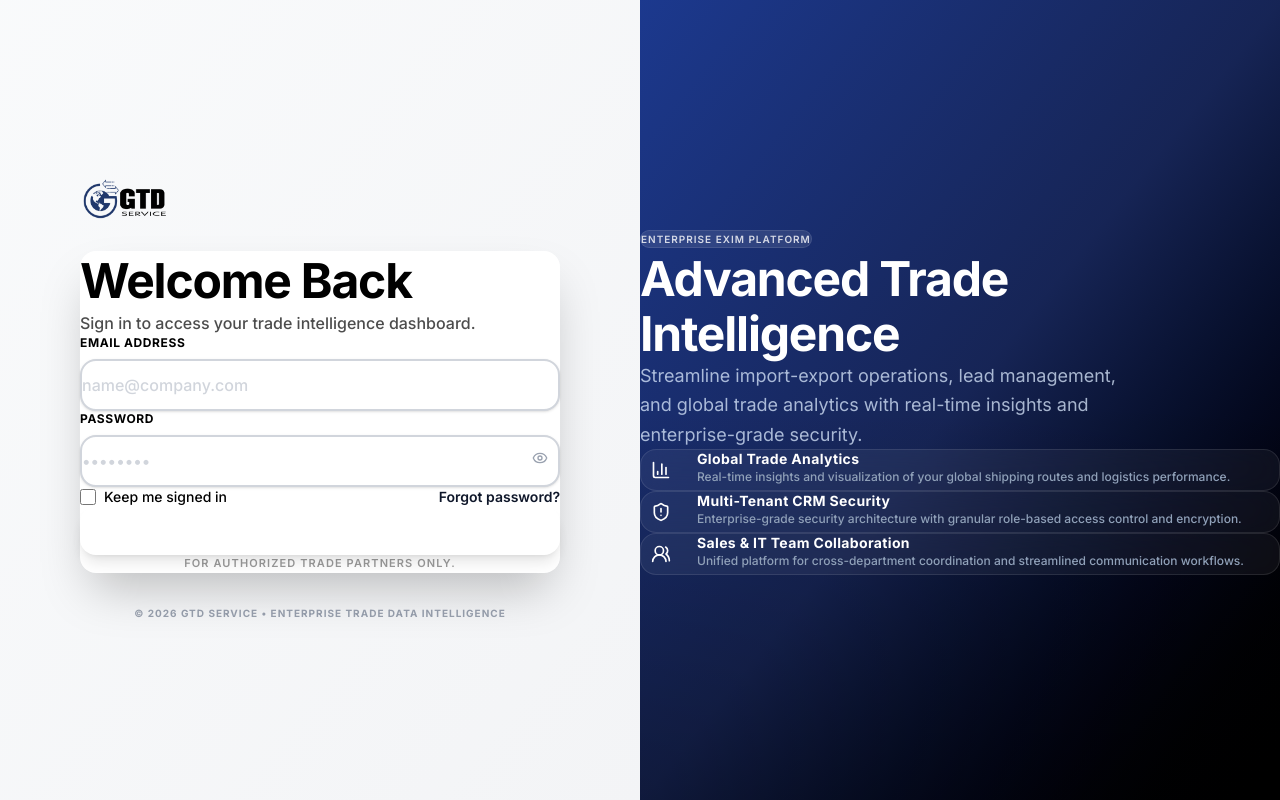
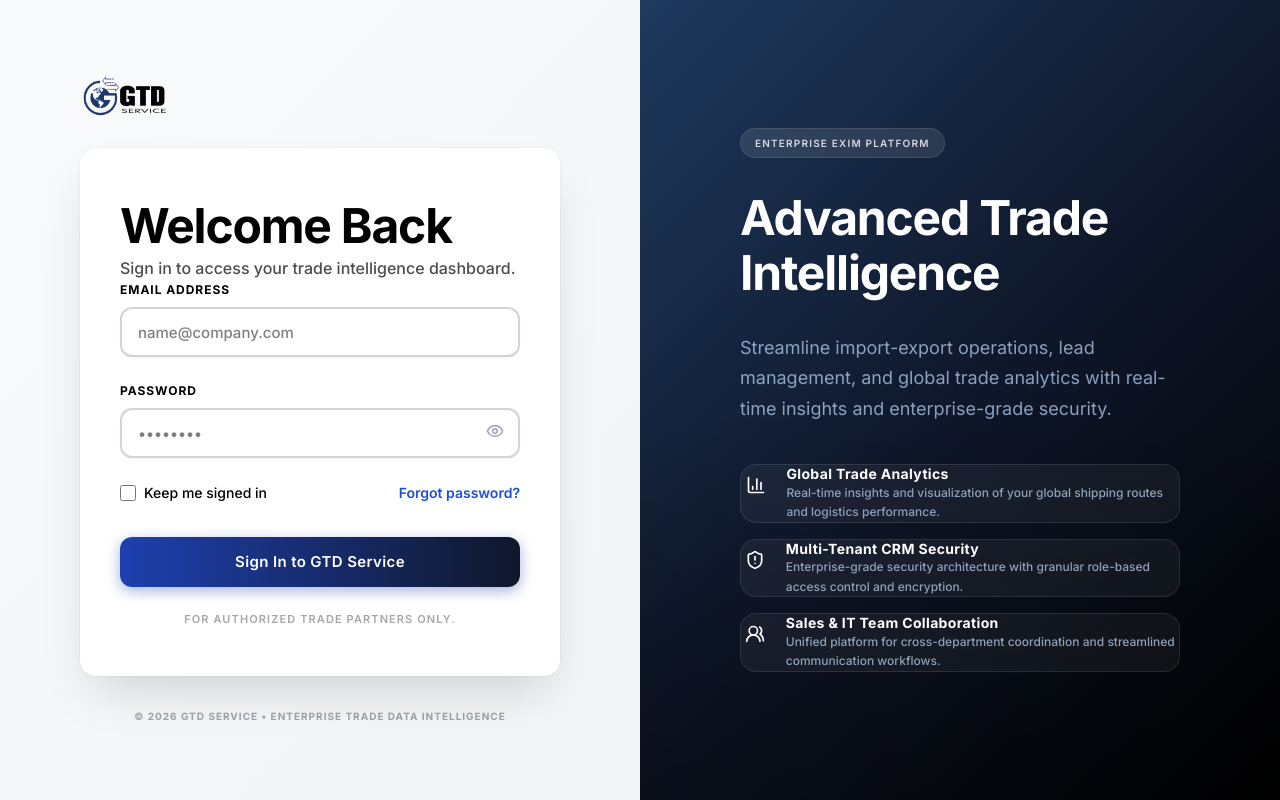
Before and after one commit to dikshapawar-creator/GTT_Smartbot_frontend, a Next.js app: page /signin in a window 1280 px wide. Built offline with nearby package versions, Linux system fonts and the light colour scheme.

Commit message:
enhanced the login page

```diff
--- a/src/app/signin/page.tsx
+++ b/src/app/signin/page.tsx
@@ -116,7 +116,7 @@ function SignInContent() {
                 </div>
             )}
 
-            <form onSubmit={handleSubmit(onSubmit)} className="space-y-7">
+            <form onSubmit={handleSubmit(onSubmit)} style={{ display: 'flex', flexDirection: 'column', gap: '24px' }}>
                 <InputField
                     label="Email Address"
                     placeholder="name@company.com"
@@ -135,36 +135,38 @@ function SignInContent() {
                         <button
                             type="button"
                             onClick={() => setShowPassword(!showPassword)}
-                            className="text-gray-400 hover:text-blue-700 transition-colors focus:outline-none"
+                            style={{ background: 'none', border: 'none', cursor: 'pointer', color: '#9ca3af', padding: '4px' }}
                         >
-                            {showPassword ? <EyeOff className="w-4 h-4" /> : <Eye className="w-4 h-4" />}
+                            {showPassword ? <EyeOff style={{ width: '18px', height: '18px' }} /> : <Eye style={{ width: '18px', height: '18px' }} />}
                         </button>
                     }
                 />
 
-                <div className="flex items-center justify-between">
-                    <label className="flex items-center gap-2 text-black cursor-pointer group select-none text-sm font-medium">
+                <div style={{ display: 'flex', alignItems: 'center', justifyContent: 'space-between' }}>
+                    <label style={{ display: 'flex', alignItems: 'center', gap: '8px', color: '#000', cursor: 'pointer', fontSize: '14px', fontWeight: 500 }}>
                         <input
                             type="checkbox"
                             id="rememberMe"
-                            className="w-4 h-4 rounded border-gray-400 text-blue-700 focus:ring-blue-700 cursor-pointer transition-all"
+                            style={{ width: '16px', height: '16px', borderRadius: '4px', cursor: 'pointer' }}
                             {...register("rememberMe")}
                         />
-                        <span className="group-hover:text-black/70 transition-colors">Keep me signed in</span>
+                        Keep me signed in
                     </label>
                     <Link
                         href="/forgot-password"
-                        className="text-blue-700 hover:text-blue-900 font-semibold transition-colors hover:underline underline-offset-4 text-sm"
+                        style={{ color: '#1d4ed8', fontWeight: 600, fontSize: '14px', textDecoration: 'none' }}
                     >
                         Forgot password?
                     </Link>
                 </div>
 
-                <GradientButton type="submit" isLoading={isLoading}>
-                    Sign In to GTD Service
-                </GradientButton>
+                <div style={{ marginTop: '8px' }}>
+                    <GradientButton type="submit" isLoading={isLoading}>
+                        Sign In to GTD Service
+                    </GradientButton>
+                </div>
 
-                <p className="text-[11px] font-semibold text-black/40 uppercase tracking-widest text-center pt-2">
+                <p style={{ fontSize: '11px', fontWeight: 600, color: 'rgba(0,0,0,0.35)', textTransform: 'uppercase', letterSpacing: '0.1em', textAlign: 'center', margin: 0 }}>
                     For authorized trade partners only.
                 </p>
             </form>
--- a/src/components/Chatbot/Chatbot.tsx
+++ b/src/components/Chatbot/Chatbot.tsx
@@ -282,7 +282,7 @@ export default function Chatbot() {
                                 src="/logo.png"
                                 alt="GTD Logo"
                                 fill
-                                className="object-contain"
+                                className="object-contain inverted-logo"
                             />
                         </div>
                     )}
--- a/src/components/Dashboard/LeadsList.tsx
+++ b/src/components/Dashboard/LeadsList.tsx
@@ -4,7 +4,7 @@ import { Button } from '@/components/ui/Button';
 import { RefreshCw, ExternalLink, Filter } from 'lucide-react';
 import styles from './Dashboard.module.css';
 
-const API_BASE = process.env.NEXT_PUBLIC_API_URL || 'https://api-test.gtdservice.com';
+const API_BASE = process.env.NEXT_PUBLIC_API_URL || 'http://localhost:8000';
 
 interface Lead {
     id: string;
--- a/src/components/Navbar/Navbar.tsx
+++ b/src/components/Navbar/Navbar.tsx
@@ -41,12 +41,12 @@ export default function Navbar() {
         {/* CTA Buttons */}
         <div className={styles.navActions}>
           <Link href="/signin">
-            <button className="h-9 px-5 text-sm font-semibold text-gray-800 bg-white border border-gray-200 rounded-lg hover:bg-gray-50 transition-all shadow-sm">
+            <button style={{ height: '38px', padding: '0 20px', fontSize: '14px', fontWeight: 600, color: '#1f2937', background: '#ffffff', border: '1.5px solid #d1d5db', borderRadius: '8px', cursor: 'pointer', boxShadow: '0 1px 3px rgba(0,0,0,0.1)', whiteSpace: 'nowrap' }}>
               Client Login
             </button>
           </Link>
           <Link href="#contact">
-            <button className="h-9 px-5 text-sm font-semibold text-white bg-blue-600 border border-blue-600 rounded-lg hover:bg-blue-700 transition-all shadow-md">
+            <button style={{ height: '38px', padding: '0 20px', fontSize: '14px', fontWeight: 600, color: '#ffffff', background: '#1d4ed8', border: '1.5px solid #1d4ed8', borderRadius: '8px', cursor: 'pointer', boxShadow: '0 2px 8px rgba(29,78,216,0.35)', whiteSpace: 'nowrap' }}>
               Request Demo
             </button>
           </Link>
--- a/src/components/auth/AuthLayout.tsx
+++ b/src/components/auth/AuthLayout.tsx
@@ -12,53 +12,112 @@ interface AuthLayoutProps {
 
 export default function AuthLayout({ children, rightPanelContent }: AuthLayoutProps) {
     return (
-        <div className="min-h-screen flex flex-col lg:flex-row">
-            {/* Left Side — subtle gradient bg */}
-            <div className="w-full lg:w-1/2 flex items-center justify-center p-8 lg:p-16 bg-gradient-to-br from-gray-50 to-gray-100">
-
-                <div className="w-full max-w-[480px] flex flex-col gap-8">
-                    {/* Logo — above the card */}
-                    <Link href="/" className="inline-flex items-center">
+        <div style={{ minHeight: '100vh', display: 'flex', flexDirection: 'row' }}>
+            {/* Left Side */}
+            <div style={{
+                width: '50%',
+                display: 'flex',
+                alignItems: 'center',
+                justifyContent: 'center',
+                padding: '64px',
+                background: 'linear-gradient(135deg, #f9fafb 0%, #f3f4f6 100%)',
+            }}>
+                <div style={{ width: '100%', maxWidth: '480px', display: 'flex', flexDirection: 'column', gap: '32px' }}>
+                    {/* Logo */}
+                    <Link href="/" style={{ display: 'inline-flex', alignItems: 'center' }}>
                         <Image
                             src="/logo.png"
                             alt="GTD Service"
                             width={140}
                             height={40}
-                            className="h-10 w-auto object-contain"
+                            style={{ height: '40px', width: 'auto', objectFit: 'contain' }}
                             priority
                         />
                     </Link>
 
-                    {/* White Card — auto height, never clips */}
-                    <div className="w-full bg-white rounded-2xl shadow-2xl px-10 py-10 animate-slideUp">
+                    {/* White Card */}
+                    <div style={{
+                        width: '100%',
+                        background: '#ffffff',
+                        borderRadius: '16px',
+                        boxShadow: '0 25px 50px -12px rgba(0, 0, 0, 0.15), 0 0 0 1px rgba(0,0,0,0.03)',
+                        padding: '48px 40px',
+                    }} className="animate-slideUp">
                         {children}
                     </div>
 
                     {/* Footer */}
-                    <p className="text-[10px] font-bold text-gray-400 tracking-widest uppercase text-center">
+                    <p style={{
+                        fontSize: '10px',
+                        fontWeight: 700,
+                        color: '#9ca3af',
+                        letterSpacing: '0.1em',
+                        textTransform: 'uppercase',
+                        textAlign: 'center',
+                    }}>
                         © 2026 GTD Service • Enterprise Trade Data Intelligence
                     </p>
                 </div>
             </div>
 
             {/* Right Side: Brand Panel */}
-            <div className="hidden lg:flex w-1/2 bg-gradient-to-br from-blue-900 via-blue-950 to-black text-white p-[100px] flex-col justify-center space-y-10 relative overflow-hidden">
+            <div style={{
+                width: '50%',
+                display: 'flex',
+                flexDirection: 'column',
+                justifyContent: 'center',
+                padding: '100px',
+                background: 'linear-gradient(135deg, #1e3a5f 0%, #0f172a 50%, #000000 100%)',
+                color: '#ffffff',
+                position: 'relative',
+                overflow: 'hidden',
+            }}>
                 {/* Depth overlay */}
-                <div className="absolute inset-0 bg-gradient-to-t from-black/30 via-transparent to-transparent pointer-events-none z-0" />
+                <div style={{
+                    position: 'absolute',
+                    inset: 0,
+                    background: 'linear-gradient(to top, rgba(0,0,0,0.3), transparent, transparent)',
+                    pointerEvents: 'none',
+                    zIndex: 0,
+                }} />
 
-                <div className="relative z-10 w-full max-w-lg space-y-8">
-                    <span className="inline-block px-3 py-1.5 rounded-full bg-white/10 text-white/80 text-[10px] font-semibold tracking-widest uppercase backdrop-blur-md border border-white/10">
+                <div style={{ position: 'relative', zIndex: 10, maxWidth: '480px', display: 'flex', flexDirection: 'column', gap: '32px' }}>
+                    <span style={{
+                        display: 'inline-block',
+                        padding: '6px 14px',
+                        borderRadius: '9999px',
+                        background: 'rgba(255,255,255,0.1)',
+                        color: 'rgba(255,255,255,0.8)',
+                        fontSize: '10px',
+                        fontWeight: 600,
+                        letterSpacing: '0.12em',
+                        textTransform: 'uppercase',
+                        border: '1px solid rgba(255,255,255,0.1)',
+                        width: 'fit-content',
+                    }}>
                         Enterprise EXIM Platform
                     </span>
-                    <h2 className="text-5xl font-bold text-white tracking-tight leading-[1.15]">
+                    <h2 style={{
+                        fontSize: '48px',
+                        fontWeight: 700,
+                        color: '#ffffff',
+                        letterSpacing: '-0.025em',
+                        lineHeight: 1.15,
+                        margin: 0,
+                    }}>
                         Advanced Trade Intelligence
                     </h2>
-                    <p className="text-lg text-blue-100/75 leading-relaxed">
+                    <p style={{
+                        fontSize: '18px',
+                        color: 'rgba(191, 219, 254, 0.7)',
+                        lineHeight: 1.7,
+                        margin: 0,
+                    }}>
                         Streamline import-export operations, lead management, and global trade analytics with real-time insights and enterprise-grade security.
                     </p>
                 </div>
 
-                <div className="relative z-10 space-y-4">
+                <div style={{ position: 'relative', zIndex: 10, display: 'flex', flexDirection: 'column', gap: '16px', marginTop: '40px' }}>
                     {rightPanelContent}
                 </div>
             </div>
--- a/src/components/auth/GradientButton.tsx
+++ b/src/components/auth/GradientButton.tsx
@@ -1,5 +1,4 @@
 import React from "react";
-import { cn } from "@/lib/utils";
 import { Loader2 } from "lucide-react";
 
 interface GradientButtonProps extends React.ButtonHTMLAttributes<HTMLButtonElement> {
@@ -7,17 +6,48 @@ interface GradientButtonProps extends React.ButtonHTMLAttributes<HTMLButtonEleme
     children: React.ReactNode;
 }
 
-export default function GradientButton({ children, isLoading, className, ...props }: GradientButtonProps) {
+export default function GradientButton({ children, isLoading, style, ...props }: GradientButtonProps) {
     return (
         <button
-            className={cn(
-                "w-full h-12 rounded-xl bg-gradient-to-r from-blue-800 to-blue-950 text-white font-semibold text-sm tracking-wide shadow-lg hover:shadow-xl hover:brightness-110 active:scale-95 transition-all duration-200 disabled:opacity-70 disabled:pointer-events-none flex items-center justify-center gap-2",
-                className
-            )}
+            style={{
+                width: '100%',
+                height: '50px',
+                borderRadius: '12px',
+                background: 'linear-gradient(to right, #1e40af, #0f172a)',
+                color: '#ffffff',
+                fontSize: '15px',
+                fontWeight: 600,
+                letterSpacing: '0.025em',
+                border: 'none',
+                cursor: 'pointer',
+                boxShadow: '0 4px 14px rgba(30, 64, 175, 0.4)',
+                display: 'flex',
+                alignItems: 'center',
+                justifyContent: 'center',
+                gap: '8px',
+                transition: 'all 0.2s ease',
+                opacity: isLoading || props.disabled ? 0.7 : 1,
+                pointerEvents: isLoading || props.disabled ? 'none' : 'auto',
+                ...style,
+            }}
             disabled={isLoading || props.disabled}
+            onMouseEnter={(e) => {
+                e.currentTarget.style.boxShadow = '0 8px 24px rgba(30, 64, 175, 0.5)';
+                e.currentTarget.style.transform = 'translateY(-1px)';
+            }}
+            onMouseLeave={(e) => {
+                e.currentTarget.style.boxShadow = '0 4px 14px rgba(30, 64, 175, 0.4)';
+                e.currentTarget.style.transform = 'translateY(0)';
+            }}
+            onMouseDown={(e) => {
+                e.currentTarget.style.transform = 'scale(0.97)';
+            }}
+            onMouseUp={(e) => {
+                e.currentTarget.style.transform = 'translateY(-1px)';
+            }}
             {...props}
         >
-            {isLoading && <Loader2 className="w-4 h-4 animate-spin" />}
+            {isLoading && <Loader2 style={{ width: '18px', height: '18px', animation: 'spin 1s linear infinite' }} />}
             {children}
         </button>
     );
--- a/src/components/auth/InputField.tsx
+++ b/src/components/auth/InputField.tsx
@@ -1,7 +1,6 @@
 "use client";
 
 import React from "react";
-import { cn } from "@/lib/utils";
 
 interface InputFieldProps extends React.InputHTMLAttributes<HTMLInputElement> {
     label: string;
@@ -9,36 +8,60 @@ interface InputFieldProps extends React.InputHTMLAttributes<HTMLInputElement> {
     rightAction?: React.ReactNode;
 }
 
-export default function InputField({ label, error, rightAction, className, ...props }: InputFieldProps) {
+export default function InputField({ label, error, rightAction, style, ...props }: InputFieldProps) {
     const id = React.useId();
 
     return (
-        <div className="flex flex-col gap-2 w-full">
+        <div style={{ display: 'flex', flexDirection: 'column', gap: '8px', width: '100%' }}>
             <label
                 htmlFor={id}
-                className="text-xs font-bold uppercase tracking-wider text-black"
+                style={{
+                    fontSize: '12px',
+                    fontWeight: 700,
+                    textTransform: 'uppercase',
+                    letterSpacing: '0.08em',
+                    color: '#000000',
+                }}
             >
                 {label}
             </label>
-            <div className="relative flex items-center">
+            <div style={{ position: 'relative', display: 'flex', alignItems: 'center' }}>
                 <input
                     id={id}
-                    className={cn(
-                        "w-full h-13 px-4 py-3.5 rounded-xl border-2 border-gray-300 bg-white text-black text-base font-medium transition-all duration-200 outline-none focus:ring-2 focus:ring-blue-700 focus:border-blue-700 shadow-sm placeholder:text-gray-300",
-                        error && "border-red-500 focus:border-red-500 focus:ring-red-500/20",
-                        rightAction && "pr-12",
-                        className
-                    )}
+                    style={{
+                        width: '100%',
+                        height: '50px',
+                        padding: '0 16px',
+                        paddingRight: rightAction ? '48px' : '16px',
+                        borderRadius: '12px',
+                        border: error ? '2px solid #ef4444' : '2px solid #d1d5db',
+                        background: '#ffffff',
+                        color: '#000000',
+                        fontSize: '15px',
+                        fontWeight: 500,
+                        outline: 'none',
+                        transition: 'all 0.2s ease',
+                        boxShadow: '0 1px 2px rgba(0,0,0,0.05)',
+                        ...style,
+                    }}
+                    onFocus={(e) => {
+                        e.currentTarget.style.borderColor = '#1d4ed8';
+                        e.currentTarget.style.boxShadow = '0 0 0 3px rgba(29, 78, 216, 0.15)';
+                    }}
+                    onBlur={(e) => {
+                        e.currentTarget.style.borderColor = error ? '#ef4444' : '#d1d5db';
+                        e.currentTarget.style.boxShadow = '0 1px 2px rgba(0,0,0,0.05)';
+                    }}
                     {...props}
                 />
                 {rightAction && (
-                    <div className="absolute right-3">
+                    <div style={{ position: 'absolute', right: '12px' }}>
                         {rightAction}
                     </div>
                 )}
             </div>
             {error && (
-                <p className="text-xs font-bold text-red-600 animate-fadeIn">{error}</p>
+                <p style={{ fontSize: '12px', fontWeight: 600, color: '#dc2626', margin: 0 }}>{error}</p>
             )}
         </div>
     );
```
Also changed, not shown: src/components/Dashboard/Dashboard.tsx (+5 -7 lines).
